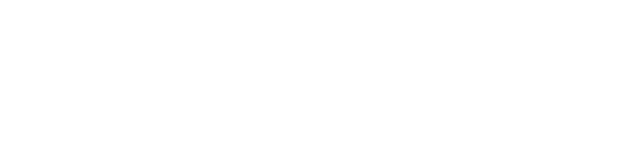
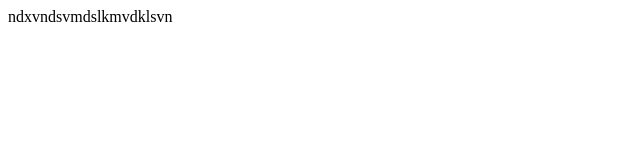
Before and after one commit to Vladliena/homework, a plain HTML site: page index.html in a window 1280 px wide. Shown: the whole page, without its empty margins (0-640 px from the left). Drawn offline with Linux system fonts and the light colour scheme.

Commit message:
commit 1 test

```diff
--- a/index.html
+++ b/index.html
@@ -11,7 +11,7 @@
 <body>
 
 
-
+ndxvndsvmdslkmvdklsvn
 <script src="js/main_script.js"></script>
 </body>
 </html>
```
